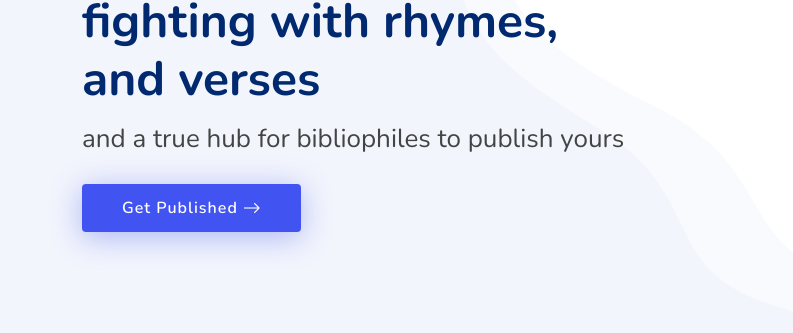
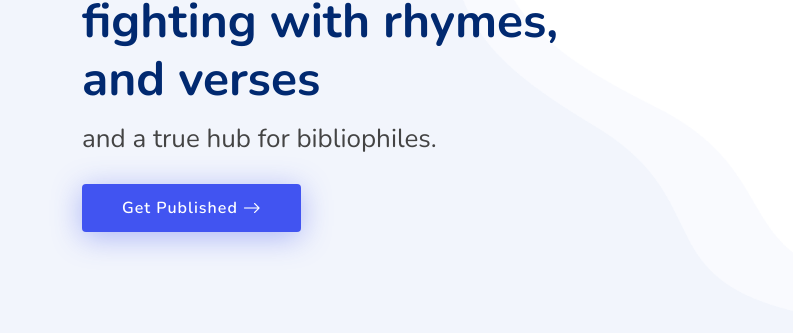
Before and after one commit to gangbill8/EHB-Full, a plain HTML site: page index.html in a window 1280 px wide. Shown: the part 316-649 px from the top of the page, 0-793 px from the left. Drawn offline with nearby package versions, Linux system fonts and the light colour scheme; grey boxes are pictures that could not be loaded; files whose address does not match are found by name.

Commit message:
lansding

```diff
--- a/index.html
+++ b/index.html
@@ -64,7 +64,7 @@
       <div class="row">
         <div class="col-lg-6 d-flex flex-column justify-content-center">
           <h1 data-aos="fade-up">The home for warriors fighting with rhymes, and verses</h1>
-          <h2 data-aos="fade-up" data-aos-delay="400"> and a true hub for bibliophiles to publish yours</h2>
+          <h2 data-aos="fade-up" data-aos-delay="400"> and a true hub for bibliophiles.</h2>
           <div data-aos="fade-up" data-aos-delay="600">
             <div class="text-center text-lg-start">
               <a href="#pricing" class="btn-get-started scrollto d-inline-flex align-items-center justify-content-center align-self-center">
```
